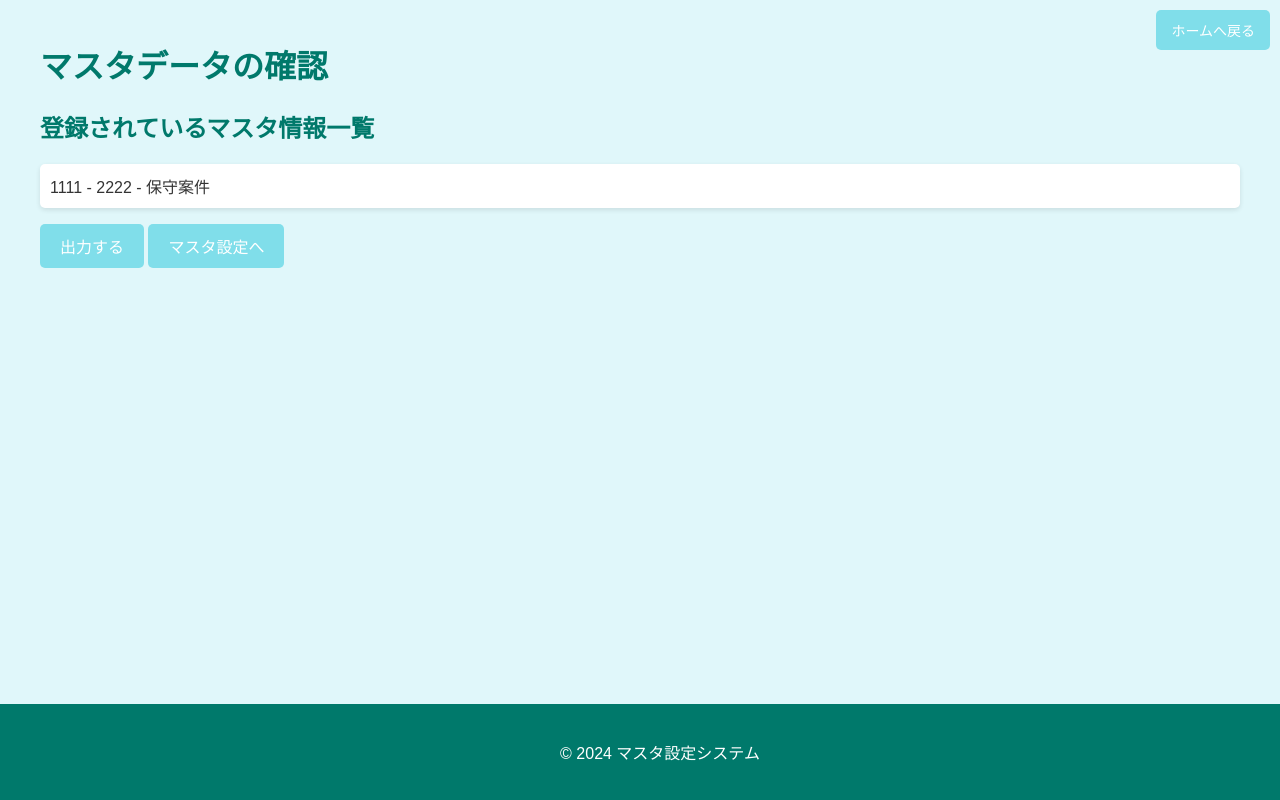
After one commit to hayato1018/OperationRecordSite, a Django app: page /confirm_master/ in a window 1280 px wide. The commit adds this page. Run offline with Django 5.2, Linux system fonts and the light colour scheme; data comes from the database, SQL or seed files in the repository.

Commit message:
出力実行画面遷移時にマスタ確認画面を表示するよう修正

```diff
--- /dev/null
+++ b/app/templates/app/confirm_master.html
@@ -0,0 +1,45 @@
+{% load static %}
+
+<!DOCTYPE html>
+<html lang="ja">
+<head>
+    <meta charset="UTF-8">
+    <meta name="viewport" content="width=device-width, initial-scale=1.0">
+    <title>マスタデータ確認</title>
+    <link rel="stylesheet" href="{% static 'app/style.css' %}">
+</head>
+<body>
+    <!-- ホームへ戻るリンク -->
+    <a href="{% url 'home' %}" class="home-link">ホームへ戻る</a>
+
+    <div class="container">
+        <h1>マスタデータの確認</h1>
+
+        <!-- マスタデータ一覧をテーブルで表示 -->
+        <div class="list-container">
+            <h2>登録されているマスタ情報一覧</h2>
+            <ul>
+                {% for item in master_list %}
+                    <li>
+                        {{ item.project_number }} - {{ item.phase_number }} - {{ item.search_text }}
+                    </li>
+                {% empty %}
+                    <li>まだ登録されている情報がありません。</li>
+                {% endfor %}
+            </ul>
+        </div>
+
+        <!-- ボタンで処理を分岐 -->
+        <form method="POST">
+            {% csrf_token %}
+            <button type="submit" name="output" class="btn">出力する</button>
+            <button type="submit" name="edit_master" class="btn">マスタ設定へ</button>
+        </form>
+    </div>
+
+    <footer>
+        <p>&copy; 2024 マスタ設定システム</p>
+    </footer>
+
+</body>
+</html>
--- a/app/templates/app/edit_master.html
+++ b/app/templates/app/edit_master.html
@@ -22,7 +22,7 @@
                 {% csrf_token %}
                 {{ form.as_p }}
                 <button type="submit" class="btn">編集を保存</button>
-                <a href="{% url 'master' %}" class="btn">保存せずマスタ設定画面へ戻る</a>
+                <a href="{% url 'master' %}" class="btn">マスタ設定画面へ戻る</a>
             </form>
         </div>
     </div>
--- a/app/templates/app/home.html
+++ b/app/templates/app/home.html
@@ -15,7 +15,7 @@
         <h1>ホーム画面</h1>
         <p>マスタ設定画面や出力実行画面へ遷移するボタンを配置します。</p>
         <a href="{% url 'master' %}" class="btn">マスタ設定画面へ</a>
-        <a href="{% url 'output' %}" class="btn">出力実行画面へ</a>
+        <a href="{% url 'confirm_master' %}" class="btn">出力実行画面へ</a>
     </div>
 
     <footer>
--- a/app/urls.py
+++ b/app/urls.py
@@ -7,4 +7,5 @@ urlpatterns = [
     path('output/', views.output, name='output'),
     path('master/delete/<int:pk>/', views.delete_master, name='delete_master'),
     path('master/edit/<int:pk>/', views.edit_master, name='edit_master'),
+    path('confirm_master/', views.confirm_master, name='confirm_master'),
 ]
--- a/app/views.py
+++ b/app/views.py
@@ -43,6 +43,25 @@ def edit_master(request, pk):
 
     return render(request, 'app/edit_master.html', {'form': form})
 
+# 確認画面のビュー
+def confirm_master(request):
+    master_list = MasterData.objects.all()
+
+    if request.method == "POST":
+        form = MasterForm(request.POST)
+        if form.is_valid():
+            MasterData.objects.create(
+                project_number=form.cleaned_data['project_number'],
+                phase_number=form.cleaned_data['phase_number'],
+                search_text=form.cleaned_data['search_text'],
+            )
+        if 'output' in request.POST:
+            return redirect('output')  # 出力実行画面へ遷移
+        elif 'edit_master' in request.POST:
+            return redirect('master')  # マスタ設定画面へ遷移
+
+    return render(request, 'app/confirm_master.html', {'master_list': master_list})
+
 # 出力実行画面のビュー
 def output(request):
     return render(request, 'app/output.html')
```
